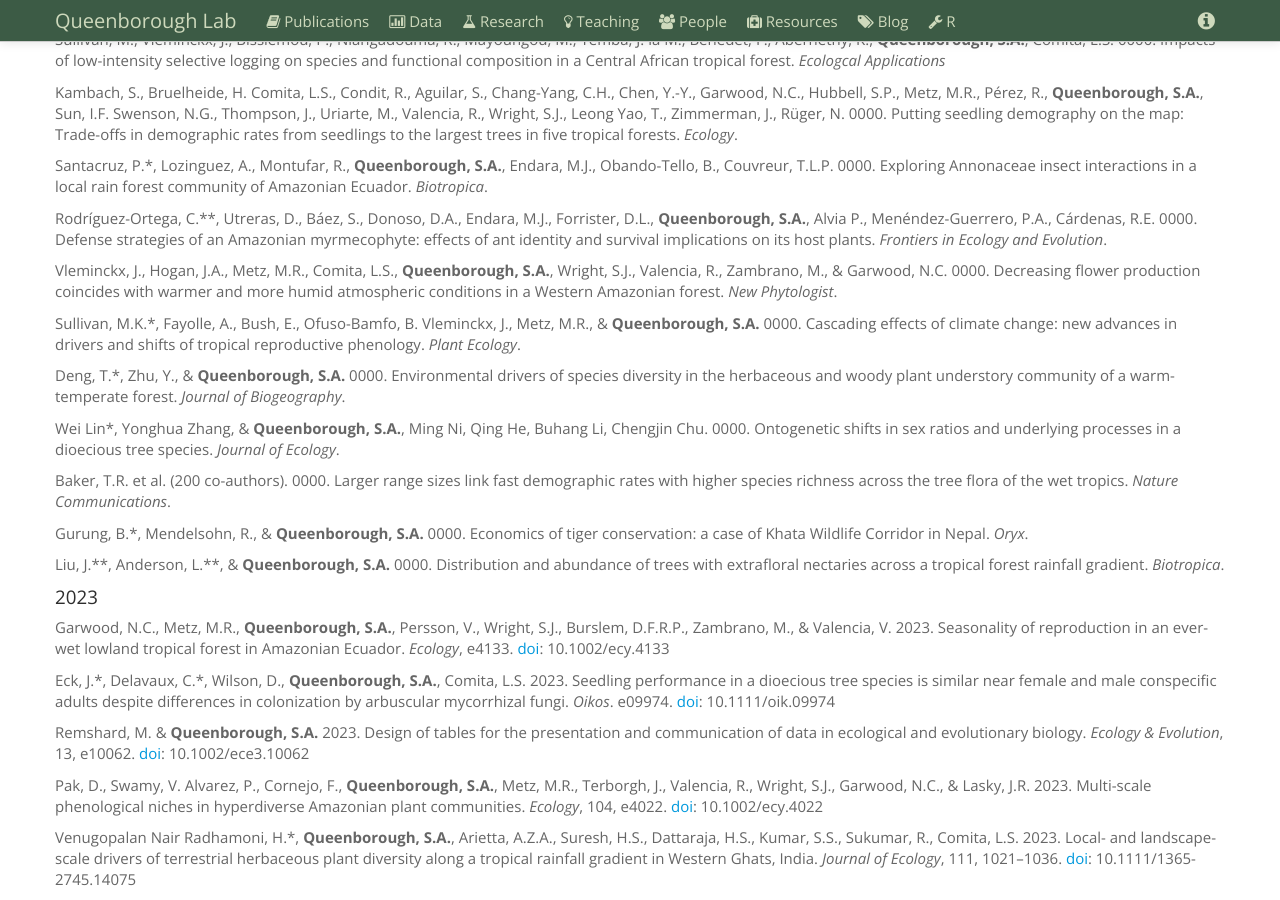
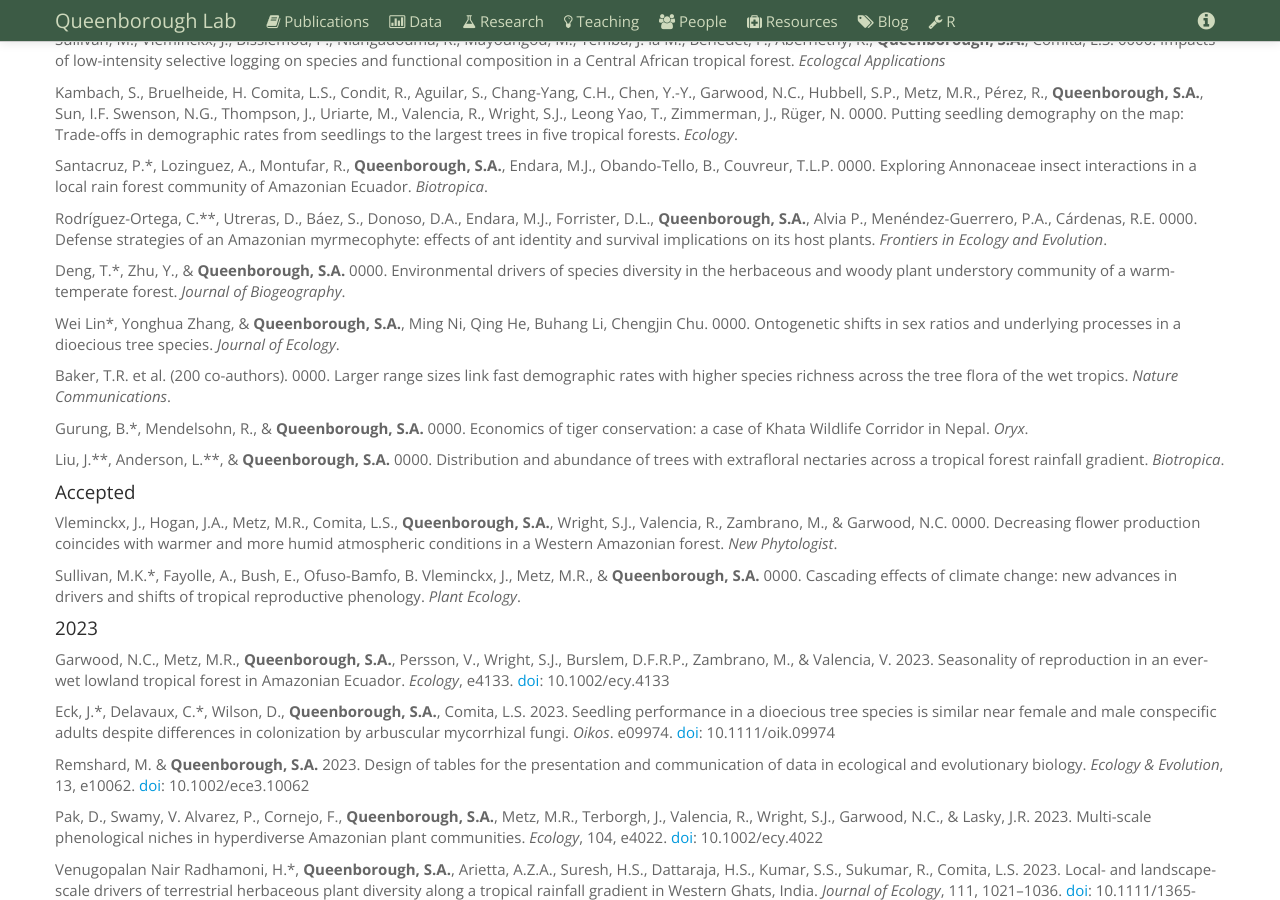
Before and after one commit to saq/saq.github.io, a Jekyll site: the page built from publications.md, in a window 1280 px wide and 900 px high, scrolled down 369 px. Built offline with Jekyll 4.4.1, drawn with Linux system fonts in a browser that asks for light colours; some of the changed lines change nothing that is shown.

Commit message:
Update publications.md

```diff
--- a/publications.md
+++ b/publications.md
@@ -51,10 +51,6 @@ Santacruz, P.\*, Lozinguez, A., Montufar, R., **Queenborough, S.A.**, Endara, M.
 
 Rodríguez-Ortega, C.\*\*, Utreras, D., Báez, S., Donoso, D.A., Endara, M.J., Forrister, D.L., **Queenborough, S.A.**, Alvia P., Menéndez-Guerrero, P.A., Cárdenas, R.E. 0000. Defense strategies of an Amazonian myrmecophyte: effects of ant identity and survival implications on its host plants. *Frontiers in Ecology and Evolution*.
 
-Vleminckx, J., Hogan, J.A., Metz, M.R., Comita, L.S., **Queenborough, S.A.**, Wright, S.J., Valencia, R., Zambrano, M., & Garwood, N.C. 0000. Decreasing flower production coincides with warmer and more humid atmospheric conditions in a Western Amazonian forest. *New Phytologist*.
-
-Sullivan, M.K.\*, Fayolle, A., Bush, E., Ofuso-Bamfo, B. Vleminckx, J., Metz, M.R., & **Queenborough, S.A.** 0000. Cascading effects of climate change: new advances in drivers and shifts of tropical reproductive phenology. *Plant Ecology*.
-
 Deng, T.\*, Zhu, Y., & **Queenborough, S.A.** 0000. Environmental drivers of species diversity in the herbaceous and woody plant understory community of a warm-temperate forest. *Journal of Biogeography*.
 
 Wei Lin\*, Yonghua Zhang, & **Queenborough, S.A.**, Ming Ni, Qing He, Buhang Li, Chengjin Chu. 0000. Ontogenetic shifts in sex ratios and underlying processes in a dioecious tree species. *Journal of Ecology*.
@@ -64,6 +60,13 @@ Baker, T.R. et al. (200 co-authors). 0000. Larger range sizes link fast demograp
 Gurung, B.\*, Mendelsohn, R., & **Queenborough, S.A.** 0000. Economics of tiger conservation: a case of Khata Wildlife Corridor in Nepal. *Oryx*.
 
 Liu, J.\*\*, Anderson, L.\*\*, & **Queenborough, S.A.** 0000. Distribution and abundance of trees with extrafloral nectaries across a tropical forest rainfall gradient. *Biotropica*.
+
+
+#### Accepted
+
+Vleminckx, J., Hogan, J.A., Metz, M.R., Comita, L.S., **Queenborough, S.A.**, Wright, S.J., Valencia, R., Zambrano, M., & Garwood, N.C. 0000. Decreasing flower production coincides with warmer and more humid atmospheric conditions in a Western Amazonian forest. *New Phytologist*.
+
+Sullivan, M.K.\*, Fayolle, A., Bush, E., Ofuso-Bamfo, B. Vleminckx, J., Metz, M.R., & **Queenborough, S.A.** 0000. Cascading effects of climate change: new advances in drivers and shifts of tropical reproductive phenology. *Plant Ecology*.
 
 
 #### 2023
```
